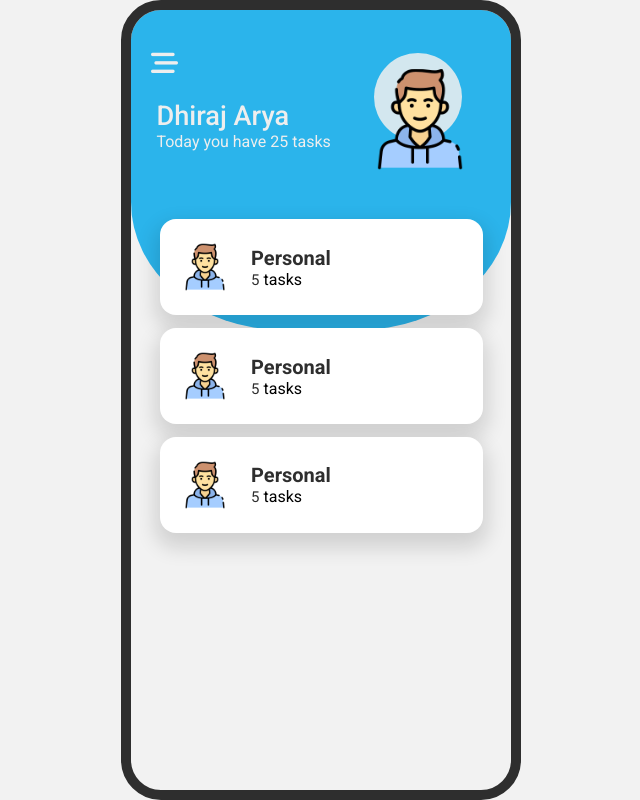
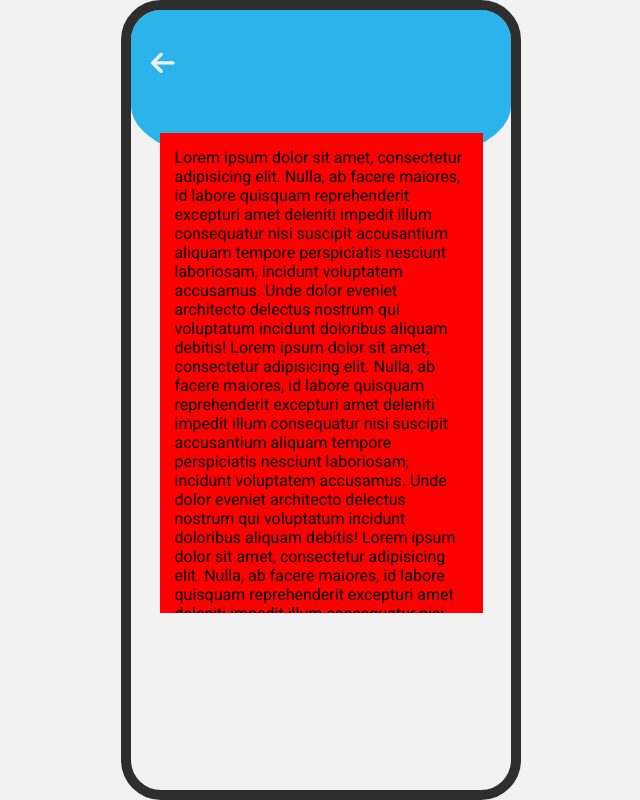
Before and after one commit to dhirajaryaa/Todo_App, a plain HTML site: page index.html in a window 1280 px wide. Both pictures are taken after a click on the button 483 px from the left and 64 px from the top of the page. Shown: the whole page, without its empty margins (319-959 px from the left). Drawn offline with Linux system fonts and the light colour scheme.

Commit message:
logic: add javascript

```diff
--- a/index.html
+++ b/index.html
@@ -18,8 +18,8 @@
   </head>
   <body>
       <div class="main">
-          <span class="circal"></span>
-          <section class="wrapper">
+        <section class="wrapper">
+            <span class="circal"></span>
               <nav class="header">
                   <button class="bar">
             <i class="fa-solid fa-bars-staggered"></i>
@@ -35,17 +35,6 @@
           </div>
         </div>
         <div class="taskbox">
-            <div class="task active">
-                <div class="img">
-                    <img src="/images/boy.png" alt="">
-                </div>
-                <div class="text">
-                    <h3>Personal</h3>
-                    <p><span id="total_tasks">5</span> tasks</p>
-                    <span id="dots"><i class="fa-solid fa-ellipsis-vertical"></i></span>
-                </div>
-
-            </div>
             <div class="task">
                 <div class="img">
                     <img src="/images/boy.png" alt="">
@@ -57,19 +46,39 @@
                 </div>
 
             </div>
-            <div class="task">
+            <div class="task ">
                 <div class="img">
-                    <img src="/images/boy.png" alt="">
+                    <img src="/images/healthcare.png" alt="">
                 </div>
                 <div class="text">
-                    <h3>Personal</h3>
-                    <p><span id="total_tasks">5</span> tasks</p>
+                    <h3>Health</h3>
+                    <p><span id="total_tasks">2</span> tasks</p>
                     <span id="dots"><i class="fa-solid fa-ellipsis-vertical"></i></span>
                 </div>
 
             </div>
-        </div>
+            <div class="task">
+                <div class="img">
+                    <img src="/images/shopping.png" alt="">
+                </div>
+                <div class="text">
+                    <h3>Shopping</h3>
+                    <p><span id="total_tasks">8</span> tasks</p>
+                    <span id="dots"><i class="fa-solid fa-ellipsis-vertical"></i></span>
+                </div>
+
+            </div>
+            <div class="task-list">
+Lorem ipsum dolor sit amet, consectetur adipisicing elit. Nulla, ab facere maiores, id labore quisquam reprehenderit excepturi amet deleniti impedit illum consequatur nisi suscipit accusantium aliquam tempore perspiciatis nesciunt laboriosam, incidunt voluptatem accusamus. Unde dolor eveniet architecto delectus nostrum qui voluptatum incidunt doloribus aliquam debitis!
+Lorem ipsum dolor sit amet, consectetur adipisicing elit. Nulla, ab facere maiores, id labore quisquam reprehenderit excepturi amet deleniti impedit illum consequatur nisi suscipit accusantium aliquam tempore perspiciatis nesciunt laboriosam, incidunt voluptatem accusamus. Unde dolor eveniet architecto delectus nostrum qui voluptatum incidunt doloribus aliquam debitis!
+Lorem ipsum dolor sit amet, consectetur adipisicing elit. Nulla, ab facere maiores, id labore quisquam reprehenderit excepturi amet deleniti impedit illum consequatur nisi suscipit accusantium aliquam tempore perspiciatis nesciunt laboriosam, incidunt voluptatem accusamus. Unde dolor eveniet architecto delectus nostrum qui voluptatum incidunt doloribus aliquam debitis!
+Lorem ipsum dolor sit amet, consectetur adipisicing elit. Nulla, ab facere maiores, id labore quisquam reprehenderit excepturi amet deleniti impedit illum consequatur nisi suscipit accusantium aliquam tempore perspiciatis nesciunt laboriosam, incidunt voluptatem accusamus. Unde dolor eveniet architecto delectus nostrum qui voluptatum incidunt doloribus aliquam debitis!
+            </div>
+          </div>
       </section>
     </div>
+
+
+    <script src="logic.js"></script>
   </body>
 </html>
--- a/logic.js
+++ b/logic.js
@@ -0,0 +1,38 @@
+const wrapper = document.querySelector(".wrapper");
+const menuBtn = document.querySelector(".bar");
+const task = document.querySelector(".task");
+const taskBox = document.querySelector(".taskbox");
+const taskList = document.querySelector(".task-list");
+
+const screenToggle = () => {
+  const menuIcon = `<i class="fa-solid fa-bars-staggered"></i>`;
+  const arrowIcon = `<i class="fa-solid fa-arrow-left"></i>`;
+
+  wrapper.classList.toggle("task_opened");
+
+  if (menuBtn.innerHTML != arrowIcon) {
+    menuBtn.innerHTML = arrowIcon;
+  } else {
+    menuBtn.innerHTML = menuIcon;
+
+  }
+};
+
+menuBtn.addEventListener("click", screenToggle);
+
+
+taskBox.addEventListener("click",(event)=>{
+    const taskElement = event.target.closest('.task');
+
+    if (taskElement) {
+        taskElement.classList.add('active');
+
+        event.preventDefault();
+        event.stopPropagation();
+        taskElement.classList.add('active');
+    }
+
+
+    screenToggle()
+
+});
--- a/style.css
+++ b/style.css
@@ -6,21 +6,21 @@
   box-sizing: border-box;
   font-family: "Roboto", sans-serif;
 }
-:root{
+:root {
   --color1: rgb(43, 180, 235);
   --color2: #eeeeee;
   --color3: #2e2e2e;
   --color4: #f0f0f0da;
   --color5: #ffffff;
 }
-body{
+body {
   display: flex;
   align-items: center;
   justify-content: center;
   background-color: var(--color4);
   min-height: 100vh;
 }
- .main{
+.main {
   height: 100vh;
   width: 100%;
   overflow: hidden;
@@ -28,7 +28,7 @@ min-height: 100vh;
   position: relative;
   transition: all ease 0.5s;
 }
- .main .circal{
+.circal {
   background-color: var(--color1);
   width: 100%;
   height: 20rem;
@@ -36,32 +36,32 @@ min-height: 100vh;
   position: absolute;
   top: 0;
   left: 0;
+  transition: all ease-in-out 0.3s;
   z-index: -1;
 }
- .wrapper{
+.wrapper {
   width: 100%;
   height: inherit;
 }
- .header{
+.header {
   position: relative;
   width: 100%;
   height: 45px;
   margin: 0 10px;
 }
- .header .bar{
+.header .bar {
   all: unset;
   font-size: 27px;
   color: var(--color2);
   padding: 8px 10px;
   border-radius: 10px;
   transition: all ease-in-out 0.5s;
-
 }
- .header .bar:hover{
+.header .bar:hover {
   color: var(--color3);
   background-color: var(--color4);
 }
- .banner{
+.banner {
   width: 100%;
   height: 5rem;
   display: flex;
@@ -70,24 +70,24 @@ min-height: 100vh;
   gap: 1rem;
   padding: 0.5rem 1rem;
 }
- .banner .text h1{
+.banner .text h1 {
   font-size: 1.7rem;
   color: var(--color2);
   line-height: 2rem;
   font-weight: 500;
 }
- .banner .text .status{
+.banner .text .status {
   font-size: 1rem;
   color: var(--color2);
   font-weight: 400;
 }
- .banner .img{
+.banner .img {
   width: 7.5rem;
   height: 7rem;
   position: relative;
   z-index: 1;
 }
- .banner .img::before{
+.banner .img::before {
   content: "";
   width: 5.5rem;
   height: 5.5rem;
@@ -98,12 +98,12 @@ min-height: 100vh;
   position: absolute;
   z-index: -1;
 }
- .banner .img img{
+.banner .img img {
   width: 90%;
   height: 90%;
   object-fit: cover;
 }
-.taskbox{
+.taskbox {
   width: 85%;
   height: 60vh;
   margin: 3rem auto 0 auto;
@@ -113,7 +113,7 @@ min-height: 100vh;
   flex-direction: column;
   scroll-behavior: smooth;
 }
-.taskbox .task{
+.taskbox .task {
   cursor: pointer;
   width: 100%;
   height: 6rem;
@@ -127,29 +127,30 @@ min-height: 100vh;
   position: relative;
   margin: 0.4rem 0;
 }
-.taskbox .task:hover{
+.taskbox .task:hover {
   transform: translateY(-5px);
+  box-shadow: 0 10px 20px 5px #00000050;
 }
-.taskbox .task .img{
+.taskbox .task .img {
   width: 50px;
   height: 50px;
   margin: 0 1.3rem;
 }
-.taskbox .task .img img{
+.taskbox .task .img img {
   width: 100%;
   height: 100%;
   object-fit: cover;
 }
 
-.taskbox .task .text h3{
+.taskbox .task .text h3 {
   font-size: 20px;
   color: var(--color3);
 }
-.taskbox .task .text #total_tasks{
+.taskbox .task .text #total_tasks {
   font-size: 15px;
   color: var(--color3);
 }
-.taskbox .task .text #dots{
+.taskbox .task .text #dots {
   font-size: 22px;
   color: var(--color3);
   position: absolute;
@@ -158,21 +159,40 @@ min-height: 100vh;
   display: none;
   transition: all ease-in-out 0.5s;
 }
-.taskbox .task:hover .text #dots{
+.taskbox .task:hover .text #dots {
   display: block;
 }
 
-/* ============== task opened ================ */
-.task_opened{
-    .banner{
-        display: none;
-    }
-    .taskbox .task{
+.task-list {
+  width: 100%;
+  height: 0;
+  background-color: red;
+  padding: 15px;
+  transition: all ease-in-out 1s;
   display: none;
 }
 
-    .taskbox .task.active{
+/* ============== task opened ================ */
+.task_opened {
+  .circal {
+    height: 10rem;
+  }
+  .banner {
+    display: none;
+  }
+  .taskbox .task {
+    display: none;
+  }
+  .taskbox .task.active {
+    margin: 3.5rem 0 2rem;
     display: flex;
+    background-color: transparent;
+    box-shadow: none;
+  }
+  .task-list {
+    display: block;
+    height: 90vh;
+    overflow: scroll;
   }
 }
 
```
Lines whose indentation alone changed are shown as unchanged.
